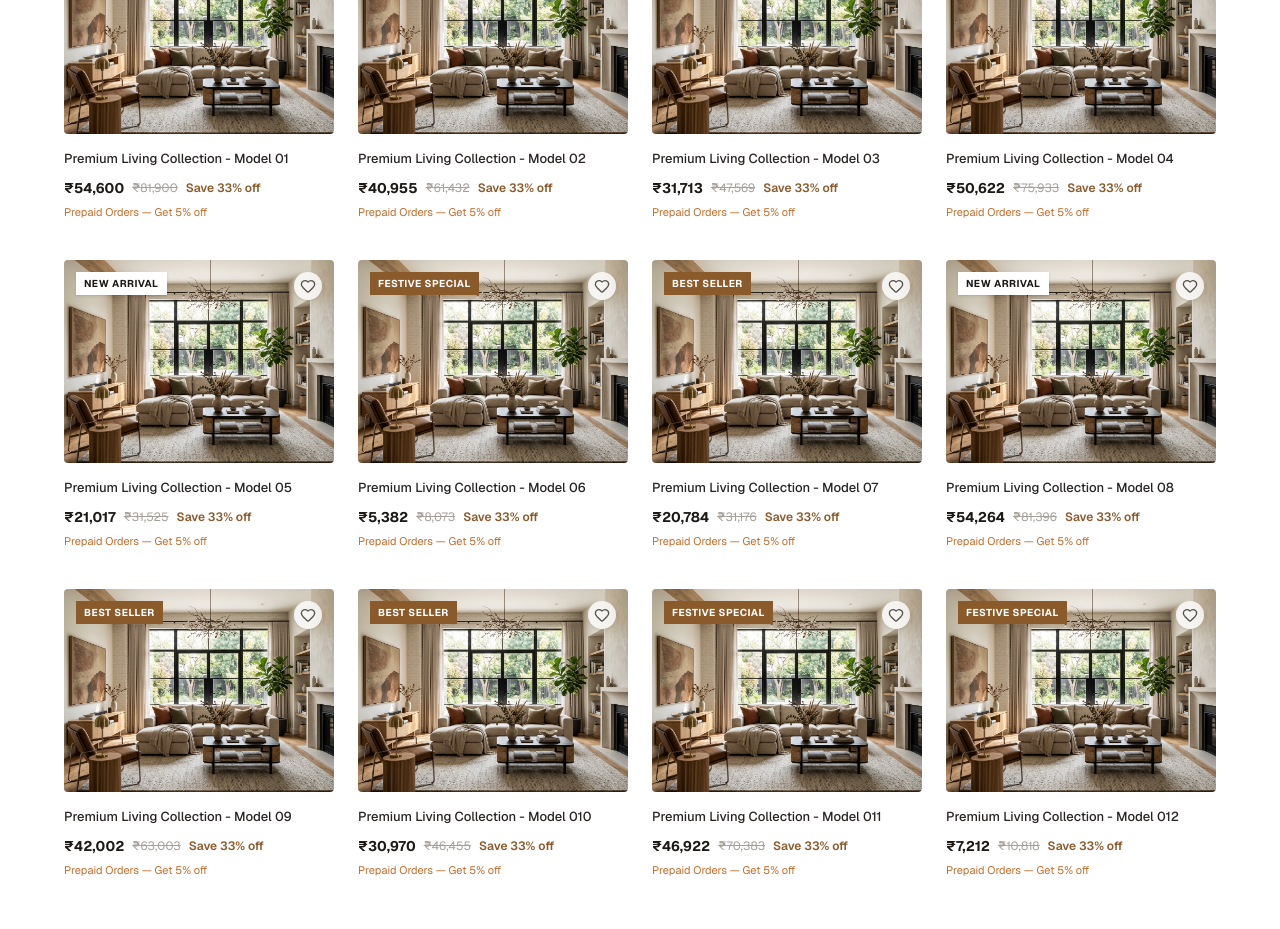
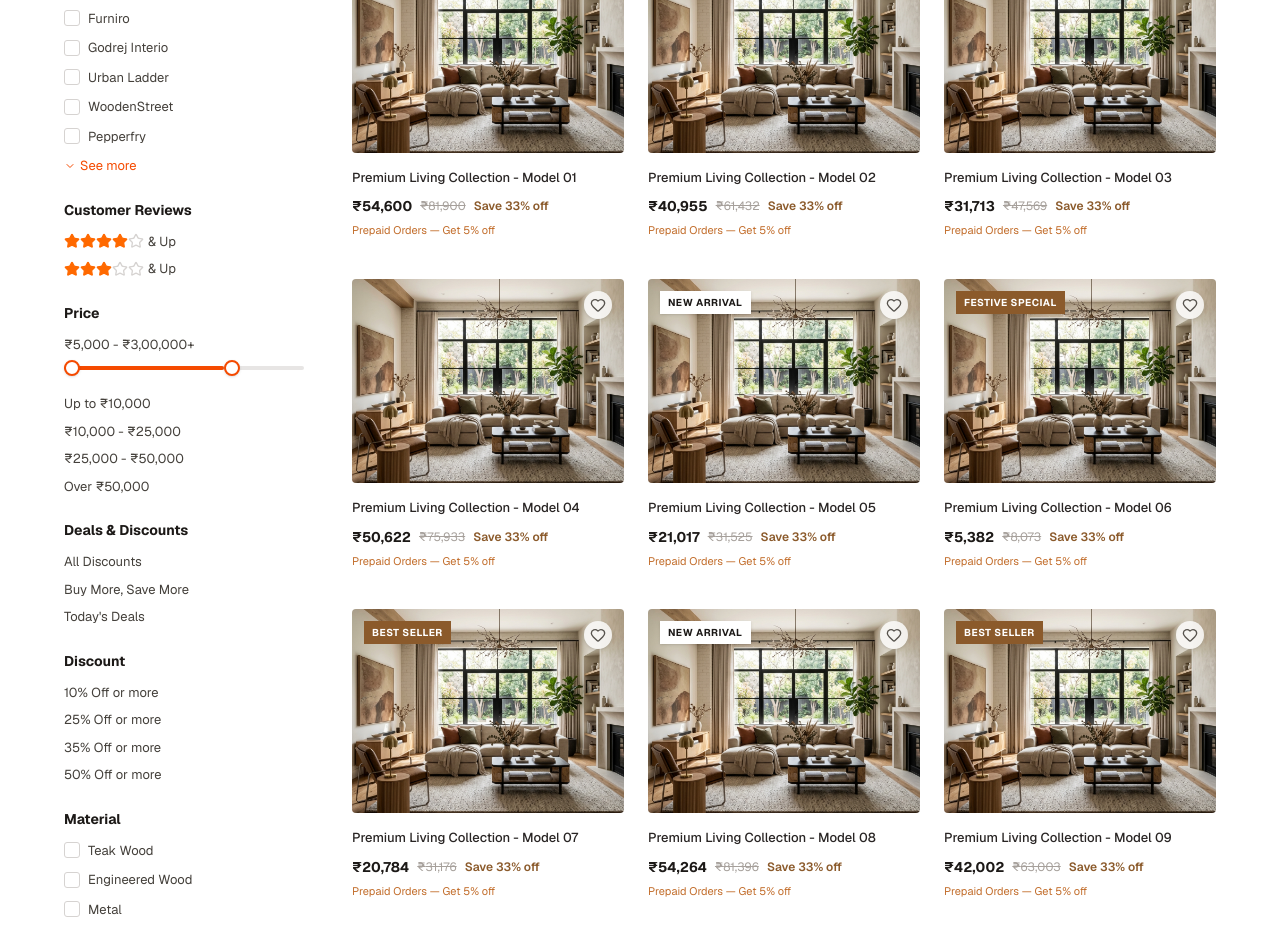
Before and after one commit to Hashit2603/furniro-store, a Next.js app: page /furniture in a window 1280 px wide. Shown: the part 1040-1969 px from the top of the page. Built offline with nearby package versions, Linux system fonts and the light colour scheme; no server answers.

Commit message:
Add SidebarFilter component layout based on Amazon style

```diff
--- a/src/components/ProductGrid.tsx
+++ b/src/components/ProductGrid.tsx
@@ -9,6 +9,8 @@ import { motion, AnimatePresence } from 'framer-motion';
 
 import { products, Product } from '@/data/products';
 
+
+import SidebarFilter from './SidebarFilter';
 
 export default function ProductGrid() {
   const { addToCart } = useCart();
@@ -23,30 +25,23 @@ export default function ProductGrid() {
     const currentlyWished = isInWishlist(product.id);
     toggleWishlistItem(product);
 
-    // Only show big heart pop when adding to wishlist (not removing)
     if (!currentlyWished) {
       setAnimatingHeartId(product.id);
-      setTimeout(() => setAnimatingHeartId(null), 800); // clear after animation
+      setTimeout(() => setAnimatingHeartId(null), 800);
     }
   };
 
   const filteredProducts = useMemo(() => {
     let result = products;
-
-    // Filter by search query if it exists
     if (searchQuery.trim() !== '') {
       const lowerQuery = searchQuery.toLowerCase();
       result = result.filter(p => p.title.toLowerCase().includes(lowerQuery));
-    }
-    // Otherwise filter by active category if it exists
-    else if (activeCategory) {
+    } else if (activeCategory) {
       result = result.filter(p => p.categories.includes(activeCategory));
     }
-
     return result;
   }, [activeCategory, searchQuery]);
 
-  // Lock body scroll when modal is open
   React.useEffect(() => {
     if (selectedProduct) {
       document.body.style.overflow = 'hidden';
@@ -59,7 +54,16 @@ export default function ProductGrid() {
   return (
     <>
       <section id="product-grid" className="py-12 max-w-7xl mx-auto px-4 sm:px-6 lg:px-8">
-        <div className="flex justify-between items-center mb-8">
+        <div className="flex flex-col md:flex-row gap-8 items-start">
+
+          {/* Sidebar */}
+          <div className="w-full md:w-56 lg:w-64 shrink-0">
+            <SidebarFilter />
+          </div>
+
+          {/* Main Product Area */}
+          <div className="flex-1 w-full">
+            <div className="flex justify-between items-center mb-8 border-b border-stone-200 pb-4">
               <h2 className="text-xl font-bold text-stone-900">
                 {searchQuery
                   ? `Search Results for "${searchQuery}"`
@@ -103,7 +107,7 @@ export default function ProductGrid() {
                     transition: { staggerChildren: 0.1 }
                   }
                 }}
-            className="grid grid-cols-1 sm:grid-cols-2 md:grid-cols-3 lg:grid-cols-4 gap-x-6 gap-y-10"
+                className="grid grid-cols-1 sm:grid-cols-2 lg:grid-cols-3 gap-x-6 gap-y-10"
               >
                 <AnimatePresence mode="popLayout">
                   {filteredProducts.map((product) => {
@@ -216,6 +220,8 @@ export default function ProductGrid() {
                 </AnimatePresence>
               </motion.div>
             )}
+          </div>
+        </div>
       </section>
 
       {/* iOS-Style Expanding Modal */}
--- /dev/null
+++ b/src/components/SidebarFilter.tsx
@@ -0,0 +1,127 @@
+"use client";
+
+import React, { useState } from 'react';
+import { ChevronDown, Star } from 'lucide-react';
+
+export default function SidebarFilter() {
+  const [priceRange, setPriceRange] = useState(50000);
+
+  const CheckboxItem = ({ label }: { label: string }) => (
+    <label className="flex items-center gap-2 cursor-pointer group mb-2.5">
+      <div className="w-4 h-4 border border-stone-300 rounded-[3px] bg-white group-hover:border-orange-500 flex items-center justify-center transition-colors">
+        {/* Checked state would go here, omitting for pure UI mockup */}
+      </div>
+      <span className="text-[13px] text-stone-700">{label}</span>
+    </label>
+  );
+
+  const FilterSection = ({ title, children, showSeeMore = false }: { title: string, children: React.ReactNode, showSeeMore?: boolean }) => (
+    <div className="mb-6">
+      <h3 className="text-sm font-bold text-stone-900 mb-3">{title}</h3>
+      {children}
+      {showSeeMore && (
+        <button className="text-[13px] text-orange-600 hover:text-orange-700 hover:underline flex items-center gap-1 mt-1">
+          <ChevronDown className="w-3 h-3" /> See more
+        </button>
+      )}
+    </div>
+  );
+
+  return (
+    <div className="w-full bg-white pr-4 hidden md:block">
+
+      {/* Delivery Day */}
+      <FilterSection title="Delivery Day">
+        <CheckboxItem label="Get It by Tomorrow" />
+        <CheckboxItem label="Get It in 2 Days" />
+      </FilterSection>
+
+      {/* Brands */}
+      <FilterSection title="Brands" showSeeMore>
+        <CheckboxItem label="Furniro" />
+        <CheckboxItem label="Godrej Interio" />
+        <CheckboxItem label="Urban Ladder" />
+        <CheckboxItem label="WoodenStreet" />
+        <CheckboxItem label="Pepperfry" />
+      </FilterSection>
+
+      {/* Customer Reviews */}
+      <FilterSection title="Customer Reviews">
+        <div className="flex items-center gap-1 cursor-pointer hover:text-orange-600 mb-2">
+          <div className="flex text-orange-500">
+            <Star className="w-4 h-4 fill-current" /><Star className="w-4 h-4 fill-current" /><Star className="w-4 h-4 fill-current" /><Star className="w-4 h-4 fill-current" /><Star className="w-4 h-4 text-stone-300" />
+          </div>
+          <span className="text-[13px] text-stone-700">& Up</span>
+        </div>
+        <div className="flex items-center gap-1 cursor-pointer hover:text-orange-600 mb-2">
+          <div className="flex text-orange-500">
+            <Star className="w-4 h-4 fill-current" /><Star className="w-4 h-4 fill-current" /><Star className="w-4 h-4 fill-current" /><Star className="w-4 h-4 text-stone-300" /><Star className="w-4 h-4 text-stone-300" />
+          </div>
+          <span className="text-[13px] text-stone-700">& Up</span>
+        </div>
+      </FilterSection>
+
+      {/* Price */}
+      <FilterSection title="Price">
+        <div className="text-[13px] text-stone-700 mb-3">₹5,000 - ₹3,00,000+</div>
+
+        {/* Slider Mockup */}
+        <div className="relative h-1 bg-stone-200 rounded-full mb-6">
+          <div className="absolute top-0 left-0 h-full bg-orange-600 rounded-full w-2/3"></div>
+          <div className="absolute top-1/2 -translate-y-1/2 left-0 w-4 h-4 bg-white border-2 border-orange-600 rounded-full cursor-pointer shadow-sm"></div>
+          <div className="absolute top-1/2 -translate-y-1/2 left-2/3 w-4 h-4 bg-white border-2 border-orange-600 rounded-full cursor-pointer shadow-sm"></div>
+        </div>
+
+        <ul className="space-y-2 text-[13px] text-stone-700">
+          <li className="cursor-pointer hover:text-orange-600">Up to ₹10,000</li>
+          <li className="cursor-pointer hover:text-orange-600">₹10,000 - ₹25,000</li>
+          <li className="cursor-pointer hover:text-orange-600">₹25,000 - ₹50,000</li>
+          <li className="cursor-pointer hover:text-orange-600">Over ₹50,000</li>
+        </ul>
+      </FilterSection>
+
+      {/* Deals & Discounts */}
+      <FilterSection title="Deals & Discounts">
+        <ul className="space-y-2 text-[13px] text-stone-700 mb-4">
+          <li className="cursor-pointer hover:text-orange-600">All Discounts</li>
+          <li className="cursor-pointer hover:text-orange-600">Buy More, Save More</li>
+          <li className="cursor-pointer hover:text-orange-600">Today's Deals</li>
+        </ul>
+      </FilterSection>
+
+      {/* Discount */}
+      <FilterSection title="Discount">
+        <ul className="space-y-2 text-[13px] text-stone-700">
+          <li className="cursor-pointer hover:text-orange-600">10% Off or more</li>
+          <li className="cursor-pointer hover:text-orange-600">25% Off or more</li>
+          <li className="cursor-pointer hover:text-orange-600">35% Off or more</li>
+          <li className="cursor-pointer hover:text-orange-600">50% Off or more</li>
+        </ul>
+      </FilterSection>
+
+      {/* Material */}
+      <FilterSection title="Material" showSeeMore>
+        <CheckboxItem label="Teak Wood" />
+        <CheckboxItem label="Engineered Wood" />
+        <CheckboxItem label="Metal" />
+        <CheckboxItem label="Fabric" />
+      </FilterSection>
+
+      {/* Pay On Delivery */}
+      <FilterSection title="Pay On Delivery">
+        <CheckboxItem label="Eligible for Pay On Delivery" />
+      </FilterSection>
+
+      {/* Availability */}
+      <FilterSection title="Availability">
+        <CheckboxItem label="Include Out of Stock" />
+      </FilterSection>
+
+      {/* Item Condition */}
+      <FilterSection title="Item Condition">
+        <CheckboxItem label="New" />
+      </FilterSection>
+
+    </div>
+  );
+}
```
Lines whose indentation alone changed are shown as unchanged.
